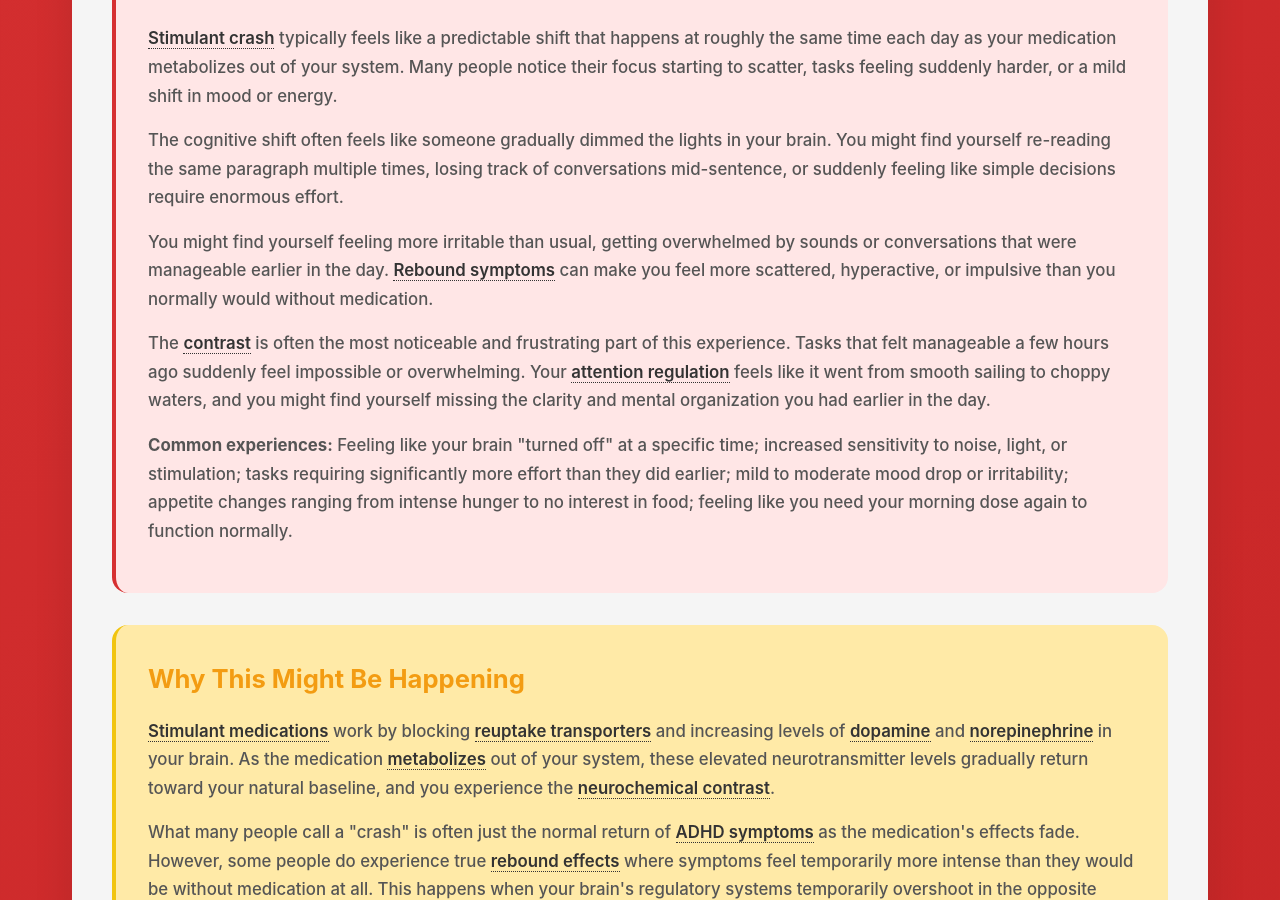
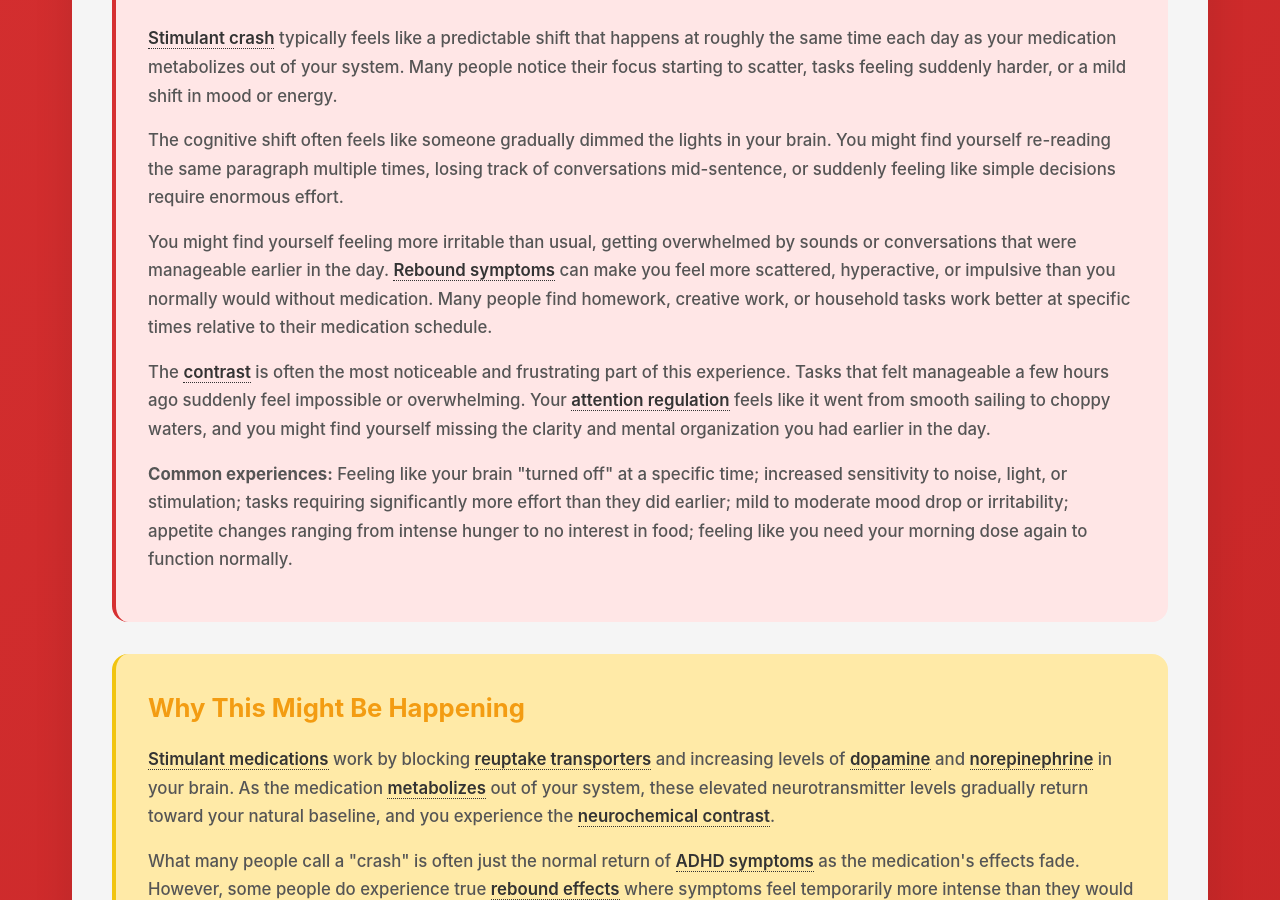
Before and after one commit to neurodivergent-survival-guide/neurodivergent-survival-guide, a Jekyll site: the page built from struggles/stimulant-crash-and-rebound.html, in a window 1280 px wide and 900 px high, scrolled down 796 px. Built offline with Jekyll 4.4.1, drawn with Linux system fonts in a browser that asks for light colours.

Commit message:
Update stimulant-crash-and-rebound.html

```diff
--- a/struggles/stimulant-crash-and-rebound.html
+++ b/struggles/stimulant-crash-and-rebound.html
@@ -27,7 +27,7 @@ search_terms: ["meds wearing off", "crash every day", "irritable afternoon", "br
 
         <p>The cognitive shift often feels like someone gradually dimmed the lights in your brain. You might find yourself re-reading the same paragraph multiple times, losing track of conversations mid-sentence, or suddenly feeling like simple decisions require enormous effort.</p>
 
-        <p>You might find yourself feeling more irritable than usual, getting overwhelmed by sounds or conversations that were manageable earlier in the day. <a class="jargon">Rebound symptoms<span class="tooltip">ADHD symptoms returning temporarily stronger than baseline as medication effects fade</span></a> can make you feel more scattered, hyperactive, or impulsive than you normally would without medication.</p>
+        <p>You might find yourself feeling more irritable than usual, getting overwhelmed by sounds or conversations that were manageable earlier in the day. <a class="jargon">Rebound symptoms<span class="tooltip">ADHD symptoms returning temporarily stronger than baseline as medication effects fade</span></a> can make you feel more scattered, hyperactive, or impulsive than you normally would without medication. Many people find homework, creative work, or household tasks work better at specific times relative to their medication schedule.</p>
 
         <p>The <a class="jargon">contrast<span class="tooltip">The uncomfortable feeling of suddenly having lower levels of dopamine and norepinephrine after being elevated by medication</span></a> is often the most noticeable and frustrating part of this experience. Tasks that felt manageable a few hours ago suddenly feel impossible or overwhelming. Your <a class="jargon">attention regulation<span class="tooltip">Your brain's ability to direct and sustain focus where you want it</span></a> feels like it went from smooth sailing to choppy waters, and you might find yourself missing the clarity and mental organization you had earlier in the day.</p>
 
@@ -51,7 +51,7 @@ search_terms: ["meds wearing off", "crash every day", "irritable afternoon", "br
         <div class="learn-more" onclick="toggleLearnMore(this)">
             <h3>Learn More: Pharmacokinetics and Rebound Mechanisms ↓</h3>
             <div class="learn-more-content">
-                <p><a class="jargon">Immediate-release stimulants<span class="tooltip">Medications that deliver their full dose quickly and wear off within 4-6 hours</span></a> like regular Adderall or Ritalin create more pronounced transition periods compared to <a class="jargon">extended-release formulations<span class="tooltip">Medications designed to release gradually over 8-12 hours for smoother effects</span></a>. The steeper the medication curve, the more noticeable the <a class="jargon">contrast<span class="tooltip">The uncomfortable feeling of suddenly having lower levels of dopamine and norepinephrine after being elevated by medication</span> when it ends. Extended-release versions use various <a class="jargon">drug delivery technologies<span class="tooltip">Methods like osmotic pumps, wax matrices, or beaded capsules that control how medication is released over time</span></a> to create smoother concentration curves, though individual metabolism still varies significantly.</p>
+                <p><a class="jargon">Immediate-release stimulants<span class="tooltip">Medications that deliver their full dose quickly and wear off within 4-6 hours</span></a> create more pronounced transition periods compared to <a class="jargon">extended-release formulations<span class="tooltip">Medications designed to release gradually over 8-12 hours for smoother effects</span></a>. The steeper the medication curve, the more noticeable the <a class="jargon">contrast<span class="tooltip">The uncomfortable feeling of suddenly having lower levels of dopamine and norepinephrine after being elevated by medication</span></a> when it ends. Extended-release versions use various <a class="jargon">drug delivery technologies<span class="tooltip">Methods like osmotic pumps, wax matrices, or beaded capsules that control how medication is released over time</span></a> to create smoother <a class="jargon">concentration curves<span class="tooltip">The pattern of how medication levels rise and fall in your bloodstream over time</span></a>, though individual metabolism still varies significantly.</p>
 
                 <p>True <a class="jargon">rebound effects<span class="tooltip">When symptoms temporarily appear stronger than baseline as the body adjusts to medication leaving the system</span></a> occur when your brain's natural regulatory systems temporarily overshoot in the opposite direction as they readjust to the absence of medication. This involves complex interactions between <a class="jargon">dopaminergic<span class="tooltip">Related to dopamine neurotransmitter systems in the brain</span></a> and <a class="jargon">noradrenergic<span class="tooltip">Related to norepinephrine neurotransmitter systems in the brain</span></a> circuits, particularly in areas like the <a class="jargon">prefrontal cortex<span class="tooltip">Brain region responsible for executive function, decision-making, and attention control</span></a> and <a class="jargon">striatum<span class="tooltip">Brain region involved in movement, motivation, and reward processing</span></a>. This neurochemical rebalancing typically resolves within a few hours.</p>
 
```
